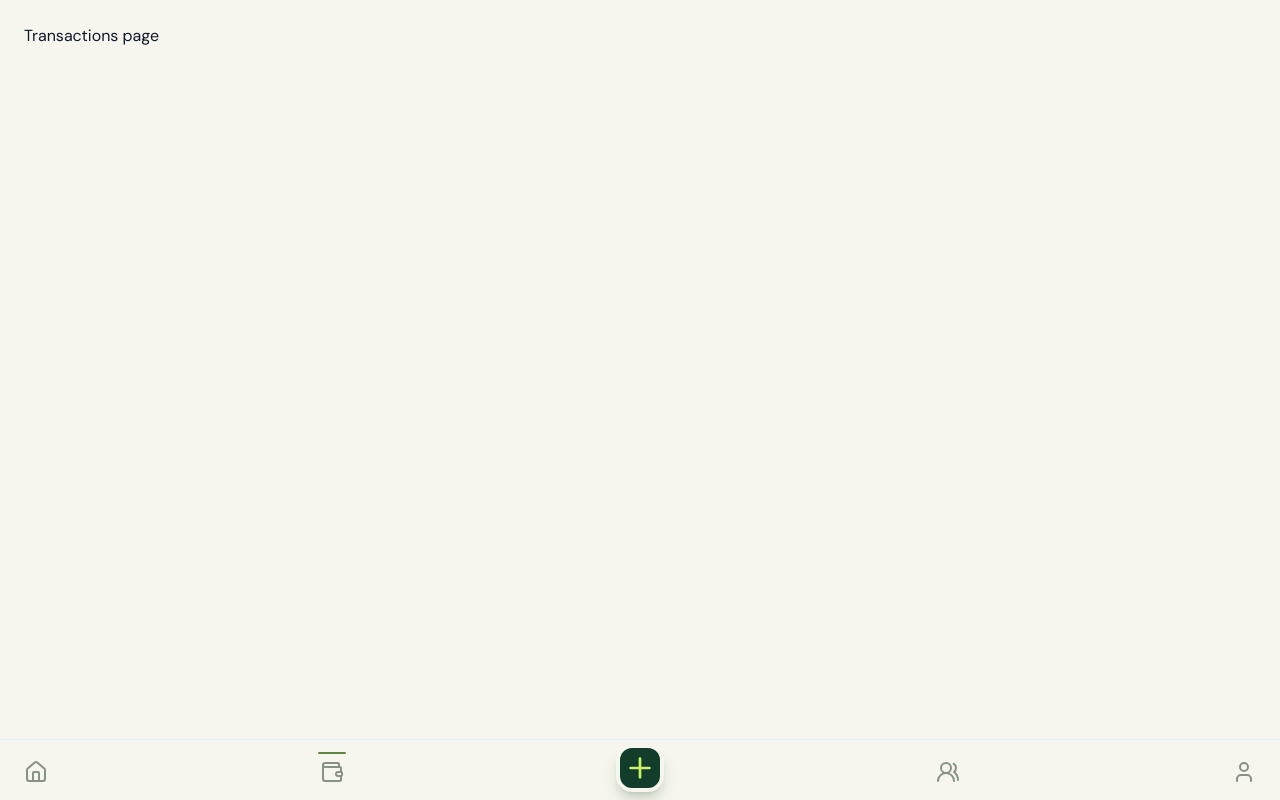
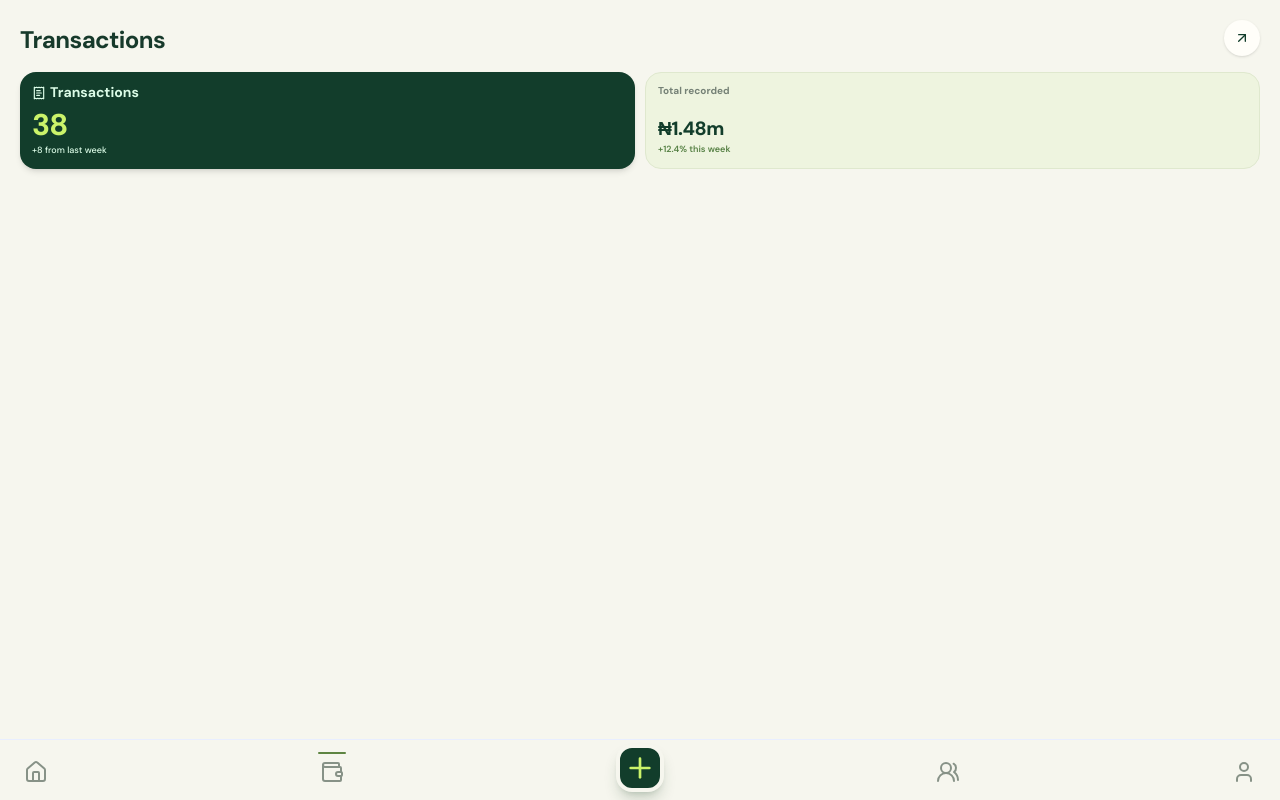
Before and after one commit to Aulli07/BalanceMe, a Next.js app: page /transactions in a window 1280 px wide. Built offline with nearby package versions, Linux system fonts and the light colour scheme.

Commit message:
I built the transaction header and cards in the treansaction screen

```diff
--- a/app/transactions/page.tsx
+++ b/app/transactions/page.tsx
@@ -1,3 +1,9 @@
+import { TransactionHeader } from "@/features/transactions/components/transaction-header";
+
 export default function TransactionsPage() {
-  return <main className="p-6 text-slate-900">Transactions page</main>;
+  return (
+    <main className="min-h-screen bg-[var(--paper)] text-[var(--ink)]">
+      <TransactionHeader />
+    </main>
+  );
 }
--- /dev/null
+++ b/features/transactions/components/transaction-header.tsx
@@ -0,0 +1,60 @@
+import { LuArrowUpRight, LuReceiptText } from "react-icons/lu";
+
+export function TransactionHeader() {
+  return (
+    <section aria-labelledby="transactions-heading" className="px-5 pt-5">
+      <div className="mb-4 flex items-end justify-between gap-4">
+        <div>
+          <h1
+            id="transactions-heading"
+            className="mt-1 text-2xl font-bold tracking-tight text-[var(--ink)]"
+          >
+            Transactions
+          </h1>
+        </div>
+        <button
+          type="button"
+          className="grid size-9 place-items-center rounded-full bg-[var(--surface)] text-[var(--forest)] shadow-sm"
+          aria-label="View transaction insights"
+        >
+          <LuArrowUpRight className="size-4" aria-hidden="true" />
+        </button>
+      </div>
+
+      <div className="grid grid-cols-2 gap-2.5">
+        <article className="relative min-w-0 overflow-hidden rounded-2xl bg-[var(--forest)] p-3 text-[var(--surface)] shadow-md shadow-[var(--forest)]/10 after:absolute after:-bottom-20 after:-right-8 after:-z-10 after:size-36 after:rounded-full after:border after:border-[var(--lime)]/20 after:shadow-[0_0_0_12px_rgba(203,243,106,0.04),0_0_0_27px_rgba(203,243,106,0.03)] after:content-['']">
+          <div className="relative z-10 flex h-full flex-col justify-between gap-2">
+            <p className="flex items-center gap-1 text-sm font-bold leading-tight text-green-100">
+              <LuReceiptText className="size-3.5" aria-hidden="true" />
+              Transactions
+            </p>
+            <div>
+              <p className="text-3xl font-extrabold leading-none tracking-tight text-[var(--lime)]">
+                38
+              </p>
+              <p className="mt-1 text-[9px] font-medium text-green-100">
+                +8 from last week
+              </p>
+            </div>
+          </div>
+        </article>
+
+        <article className="min-w-0 rounded-2xl border border-[#dfe8ce] bg-[#eef4df] p-3 text-[var(--ink)]">
+          <div className="flex h-full flex-col justify-between">
+            <p className="text-[10px] font-bold leading-tight text-[var(--muted)]">
+              Total recorded
+            </p>
+            <div>
+              <p className="whitespace-nowrap text-[1.2rem] font-extrabold leading-none tracking-tight text-[var(--forest)]">
+                ₦1.48m
+              </p>
+              <p className="mt-1 text-[9px] font-semibold text-[#568044]">
+                +12.4% this week
+              </p>
+            </div>
+          </div>
+        </article>
+      </div>
+    </section>
+  );
+}
```
Also changed, not shown: 1 other file (tests, documents, lock files or other folders).
